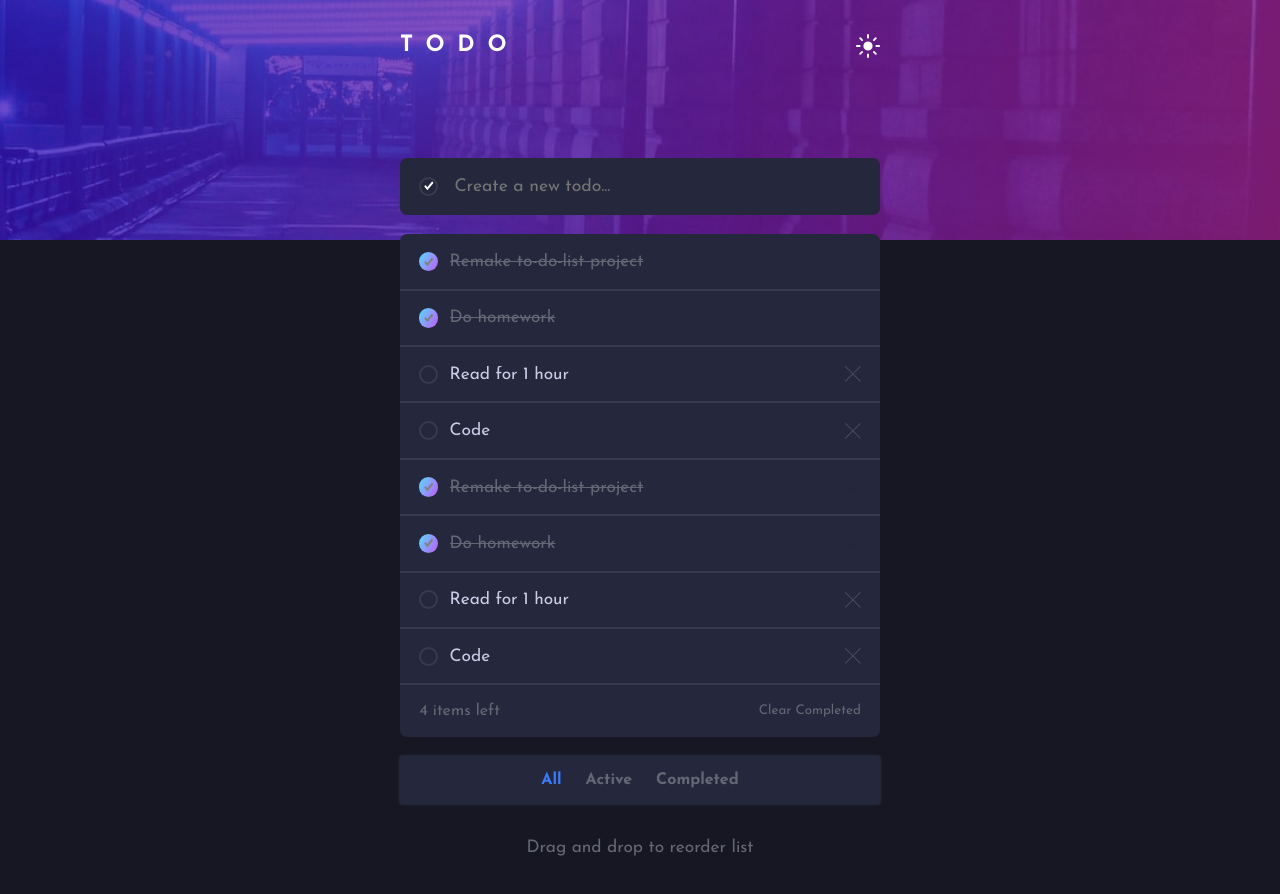
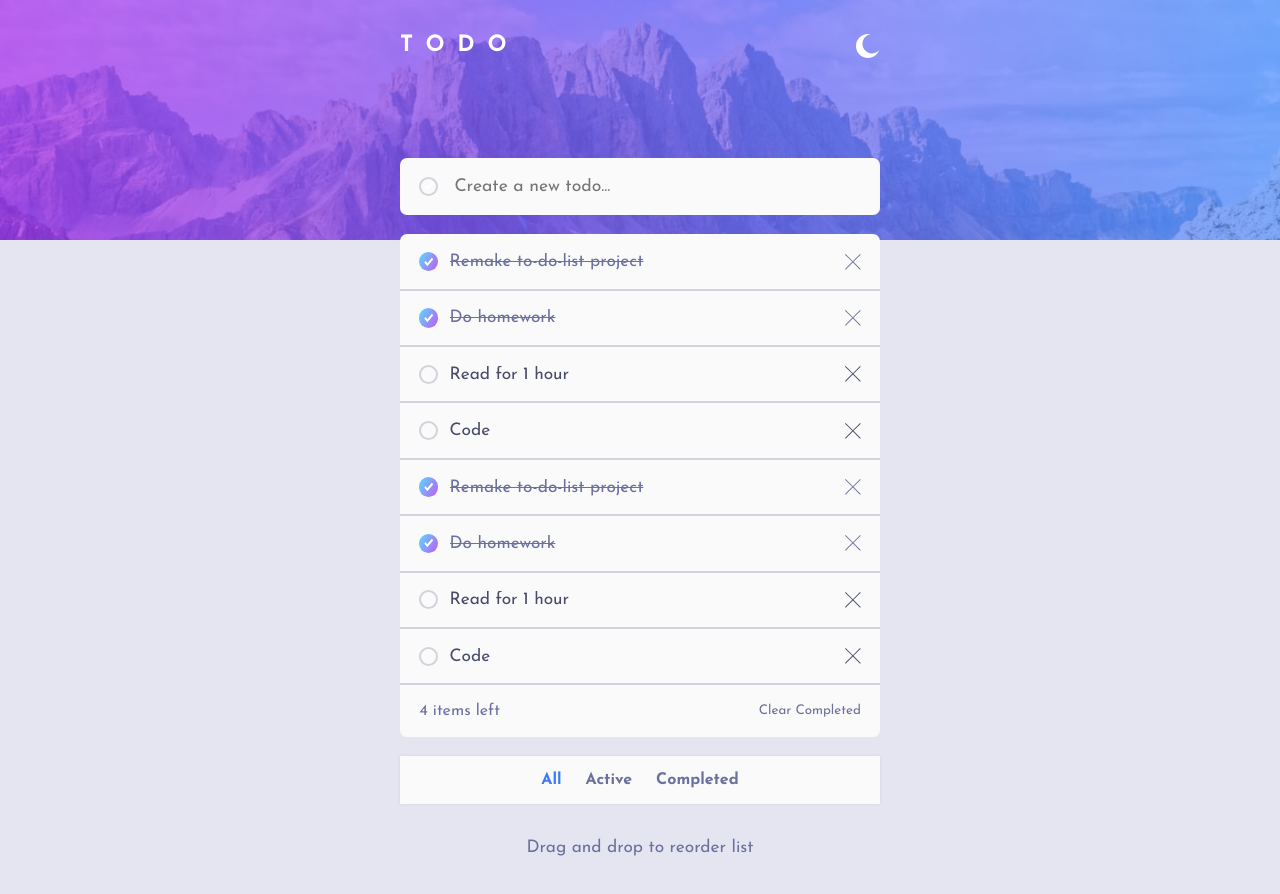
Before and after one commit to Diounata/to-do-app, a Next.js app: page / in a window 1280 px wide. Shown: the top 894 px of the page. Built offline with nearby package versions, Linux system fonts and the light colour scheme.

Commit message:
Chore: add ThemeContext

```diff
--- /dev/null
+++ b/src/Components/App.tsx
@@ -0,0 +1,16 @@
+import styles from '../styles/index.module.scss';
+
+import { Header } from '../Components/Header';
+import { Main } from '../Components/Main';
+import { useTheme } from '../Contexts/ThemeContext';
+
+export function App() {
+  const { theme } = useTheme();
+
+  return (
+    <div className={`${styles.container} ${theme}`}>
+      <Header />
+      <Main />
+    </div>
+  );
+}
--- a/src/Components/Header/index.tsx
+++ b/src/Components/Header/index.tsx
@@ -1,13 +1,24 @@
 import Image from 'next/image';
 import styles from './styles.module.scss';
 
+import { useTheme } from '../../Contexts/ThemeContext';
+
 export function Header() {
+  const { theme, toggleTheme } = useTheme();
+
   return (
     <header className={styles.headerContainer}>
       <div>
         <h3>TODO</h3>
 
-        <Image src="/icon-sun.svg" width="24" height="24" alt="Toggle theme" />
+        <Image
+          src={theme === 'dark' ? "/icon-sun.svg" : "/icon-moon.svg"}
+          width="24"
+          height="24"
+          alt="Toggle theme"
+          title="Toggle theme"
+          onClick={toggleTheme}
+        />
       </div>
     </header>
   );
--- a/src/Components/Header/styles.module.scss
+++ b/src/Components/Header/styles.module.scss
@@ -1,10 +1,10 @@
 @use '../../styles/responsive-media' as media;
 
 .headerContainer {
-  background-image: url('../../../public/bg-mobile-dark.jpg');
+  background-image: var(--header-mobile-img);
 
   @media (min-width: 600px) {
-    background-image: url('../../../public/bg-desktop-dark.jpg');
+    background-image: var(--header-desktop-img);
   }
 
   background-size: 100%;
@@ -23,6 +23,15 @@
     font-size: 1.4em;
 
     @include media.main-media;
+
+    > div {
+      cursor: pointer;
+      transition: 0.5s;
+
+      &:hover {
+        transform: rotateZ(-90deg);
+      }
+    }
   }
 
   h3 {
--- /dev/null
+++ b/src/Contexts/ThemeContext.tsx
@@ -0,0 +1,39 @@
+import { createContext, ReactNode, useContext, useState } from 'react';
+
+export const ThemeContext = createContext({} as ContextProps);
+
+interface ChildrenProps {
+  children: ReactNode;
+}
+
+type ThemeProps = 'light' | 'dark';
+
+interface ContextProps {
+  theme: ThemeProps;
+  toggleTheme(): void;
+}
+
+export function ThemeProvider({ children }: ChildrenProps) {
+  const [theme, setTheme] = useState<ThemeProps>('light');
+
+  function toggleTheme(): void {
+    const newTheme = theme === 'light' ? 'dark' : 'light';
+
+    setTheme(newTheme);
+  }
+
+  return (
+    <ThemeContext.Provider
+      value={{
+        theme,
+        toggleTheme,
+      }}
+    >
+      {children}
+    </ThemeContext.Provider>
+  );
+}
+
+export function useTheme() {
+  return useContext(ThemeContext);
+}
--- a/src/pages/index.tsx
+++ b/src/pages/index.tsx
@@ -1,16 +1,14 @@
-import styles from '../styles/index.module.scss';
+import { App } from '../Components/App';
 
-import { Header } from '../Components/Header';
-import { Main } from '../Components/Main';
 import { TaskProvider } from '../Contexts/TaskContext';
+import { ThemeProvider } from '../Contexts/ThemeContext';
 
 export default function Home() {
   return (
-    <TaskProvider>
-      <div className={`${styles.container} dark`}>
-        <Header />
-        <Main />
-      </div>
-    </TaskProvider>
+    <ThemeProvider>
+      <TaskProvider>
+        <App />
+      </TaskProvider>
+    </ThemeProvider>
   );
 }
--- a/src/styles/main.scss
+++ b/src/styles/main.scss
@@ -36,6 +36,9 @@ div {
     --section-shadow: hsl(233, 11%, 84%);
     --text: hsl(235, 19%, 35%);
     --opacity-text: brightness(150%);
+
+    --header-desktop-img: url('../../public/bg-desktop-light.jpg');
+    --header-mobile-img: url('../../public/bg-mobile-light.jpg');
   }
 
   .dark {
@@ -44,5 +47,8 @@ div {
     --section-shadow: hsl(237, 14%, 26%);
     --text: hsl(234, 39%, 85%);
     --opacity-text: brightness(50%);
+
+    --header-desktop-img: url('../../public/bg-desktop-dark.jpg');
+    --header-mobile-img: url('../../public/bg-mobile-dark.jpg');
   }
 }
```
